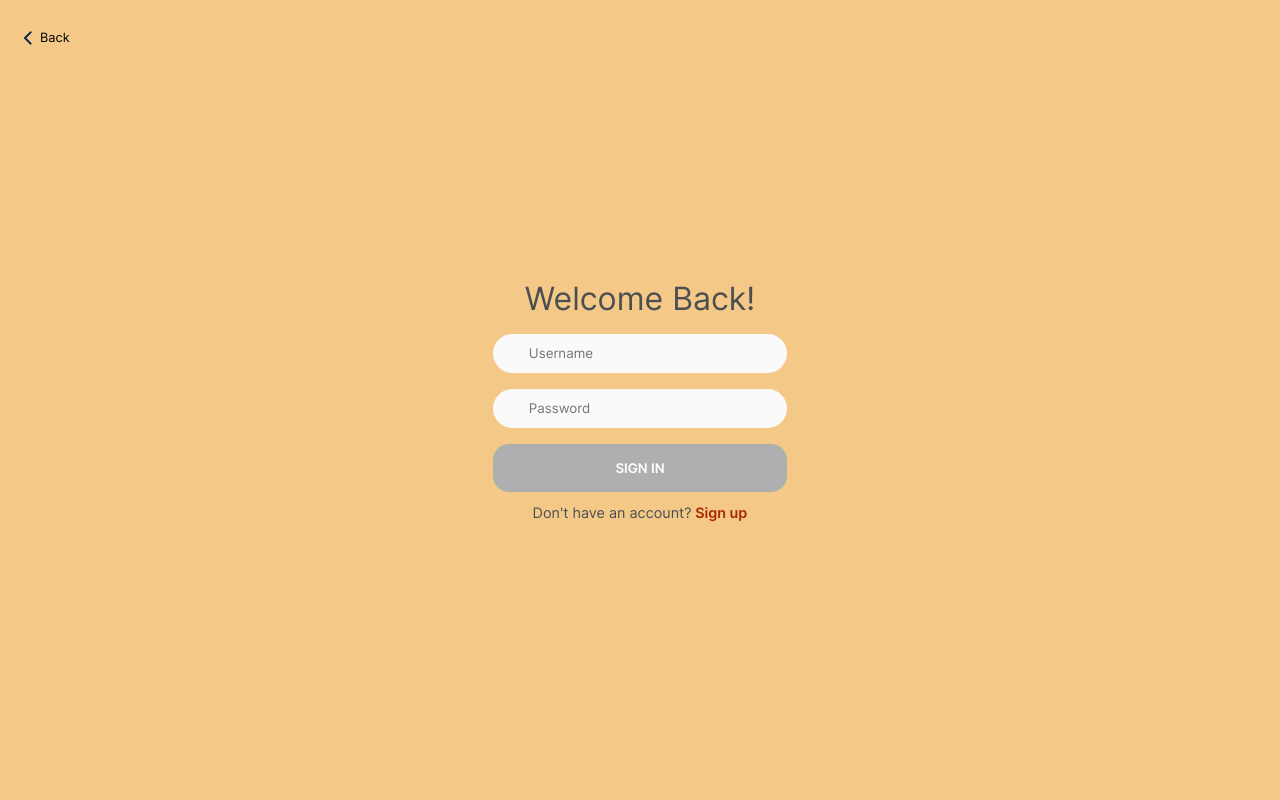
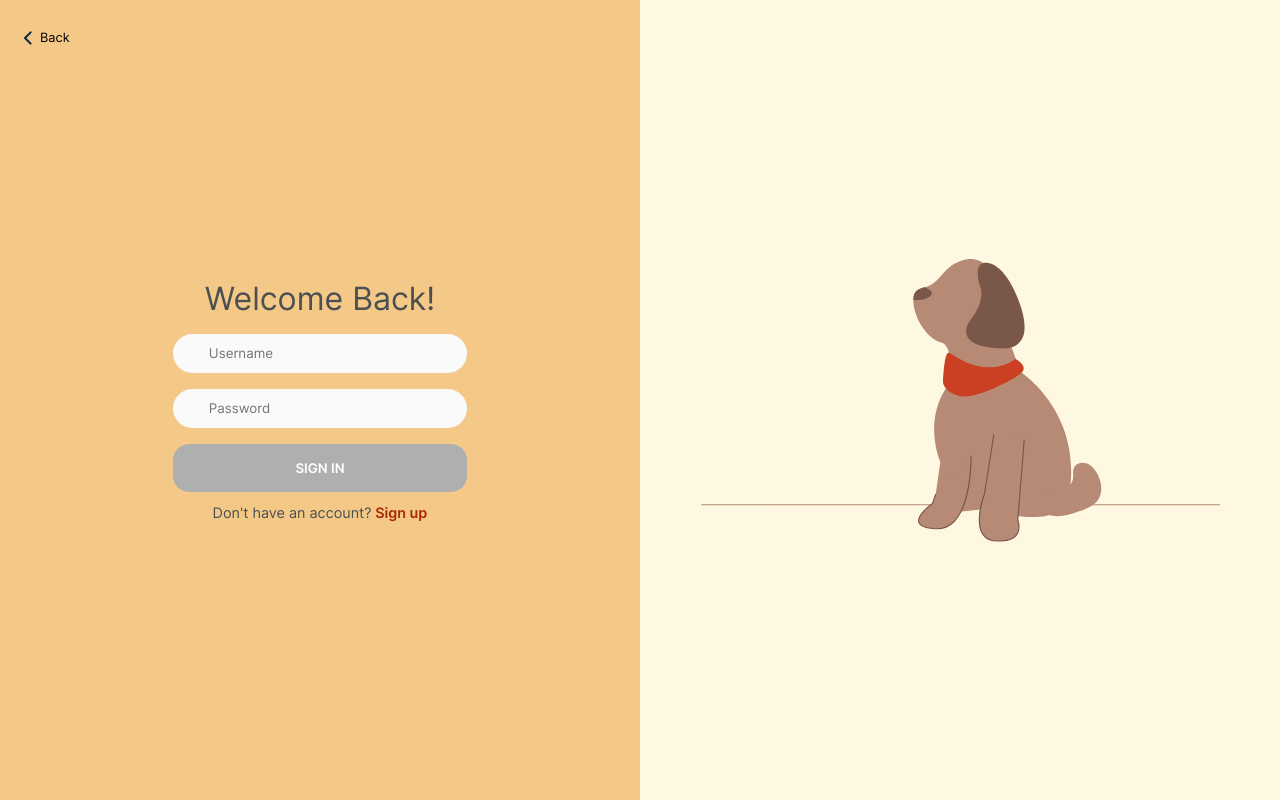
Before and after one commit to 21mdr1/dog-app, a React (Create React App) app in the folder client/: page /login in a window 1280 px wide. Built offline with nearby package versions, Linux system fonts and the light colour scheme; no server answers; the HTML template or start-up script is replaced by a standard one.

Commit message:
Add right side in login page

```diff
--- a/client/src/pages/Login/Login.js
+++ b/client/src/pages/Login/Login.js
@@ -3,6 +3,7 @@ import { useState } from 'react';
 import { formIsValid } from '../../utils/validationUtils';
 import { login } from '../../utils/userUtils';
 import back from '../../assets/icons/left_line.svg';
+import loginImage from '../../assets/static-images/login-image.svg';
 import './Login.scss';
 
 function Login({ setSignedIn }) {
@@ -48,6 +49,7 @@ function Login({ setSignedIn }) {
                 />
                 <span className="back-button__text back-button__text--login">Back</span>
             </Link>
+            <div className="left left--login">
                 <form className='login-form' onSubmit={handleSubmit}>
                     <h1 className='login-form__title'>Welcome Back!</h1>
                     <input
@@ -75,6 +77,10 @@ function Login({ setSignedIn }) {
                     {message && <p className='register-form__text'>{message}</p>}
                 </form>
             </div>
+            <div className="right right--login">
+                <img src={loginImage} alt="A dog" className="right__image right__image--login" />
+            </div>
+        </div>
     );
 }
 
--- a/client/src/pages/Register/Register.js
+++ b/client/src/pages/Register/Register.js
@@ -3,7 +3,7 @@ import { useState } from 'react';
 import { formIsValid, inputIsValid } from '../../utils/validationUtils';
 import { register } from '../../utils/userUtils';
 import back from '../../assets/icons/left_line.svg';
-import registerImage from '../../assets/static-images/register-image.svg'
+import registerImage from '../../assets/static-images/register-image.svg';
 import './Register.scss';
 
 function Register() {
@@ -120,7 +120,7 @@ function Register() {
                 </form>
             </div>
             <div className='right right--register'>
-                <img src={registerImage} alt="" className="right__image right__image--register" />
+                <img src={registerImage} alt="A woman sits among some flowers" className="right__image right__image--register" />
             </div>
         </div>
     );
```
Lines whose indentation alone changed are shown as unchanged.
